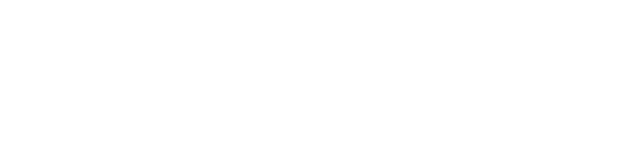
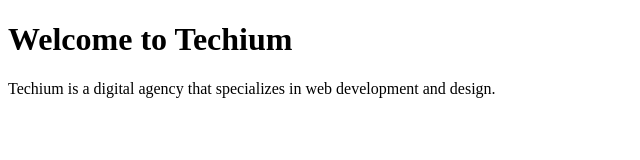
Before and after one commit to SpaceDandy15/atlas-web_front_end, a plain HTML site: page html_advanced/2-index.html in a window 1280 px wide. Shown: the whole page, without its empty margins (0-640 px from the left). Drawn offline with Linux system fonts and the light colour scheme.

Commit message:
added short body

```diff
--- a/html_advanced/2-index.html
+++ b/html_advanced/2-index.html
@@ -14,6 +14,7 @@
     <link rel="manifest" href="my-favicon/site.webmanifest" />
 </head>
 <body>
-    <!-- Body content will go here -->
+    <h1>Welcome to Techium</h1>
+    <p>Techium is a digital agency that specializes in web development and design.</p>
 </body>
 </html>
```
